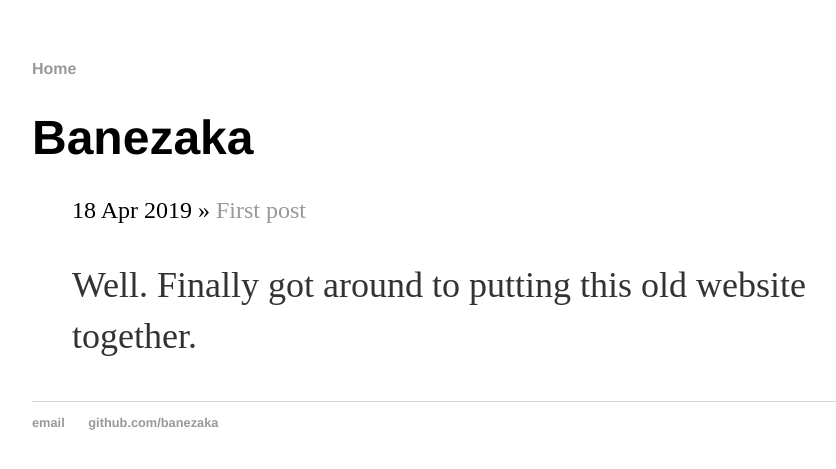
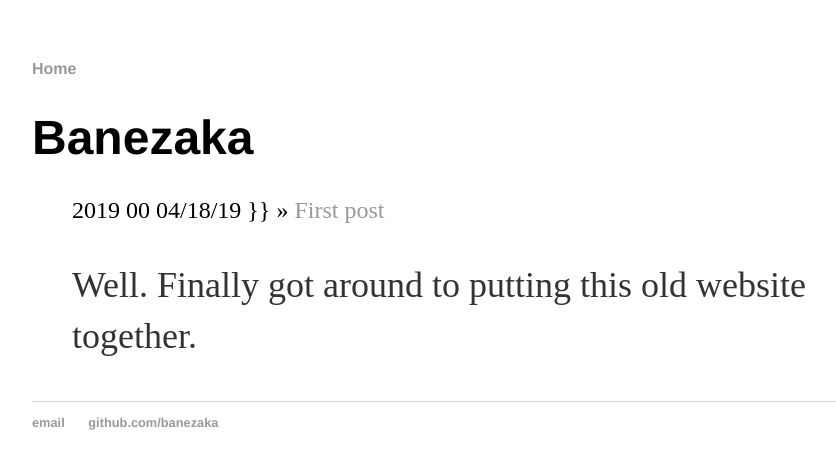
Before and after one commit to banezaka/banezaka.github.io, a Jekyll site: the page built from index.html, in a window 1280 px wide. Shown: the top 469 px of the page, without its empty margins (160-996 px from the left). Built offline with Jekyll 4.4.1, drawn with Linux system fonts in a browser that asks for light colours.

Commit message:
Update index.html

```diff
--- a/index.html
+++ b/index.html
@@ -5,7 +5,8 @@ title: Banezaka
   <h1>{{ page.title }}</h1>
   <ul class="posts">
     {% for post in site.posts %}
-      <li><span>{{ post.date | date_to_string }}</span> » <a href="{{ post.url }}" title="{{ post.title }}">{{ post.title }}</a></li>
+      <li><span>{{ post.date | {{ page.date | date: "%Y %M %D" }}
+ }}</span> » <a href="{{ post.url }}" title="{{ post.title }}">{{ post.title }}</a></li>
       <li>{{ post.content }}</li>
     {% endfor %}
 </ul>
```
